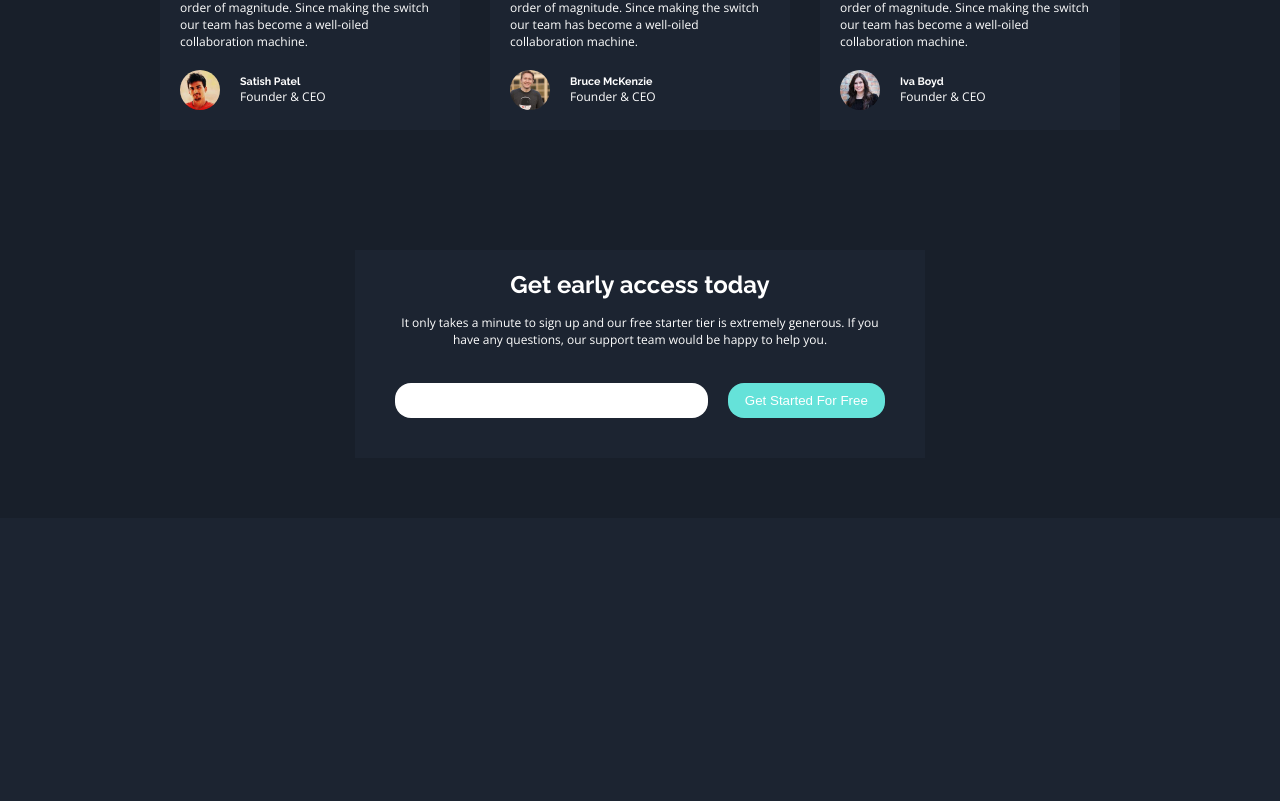
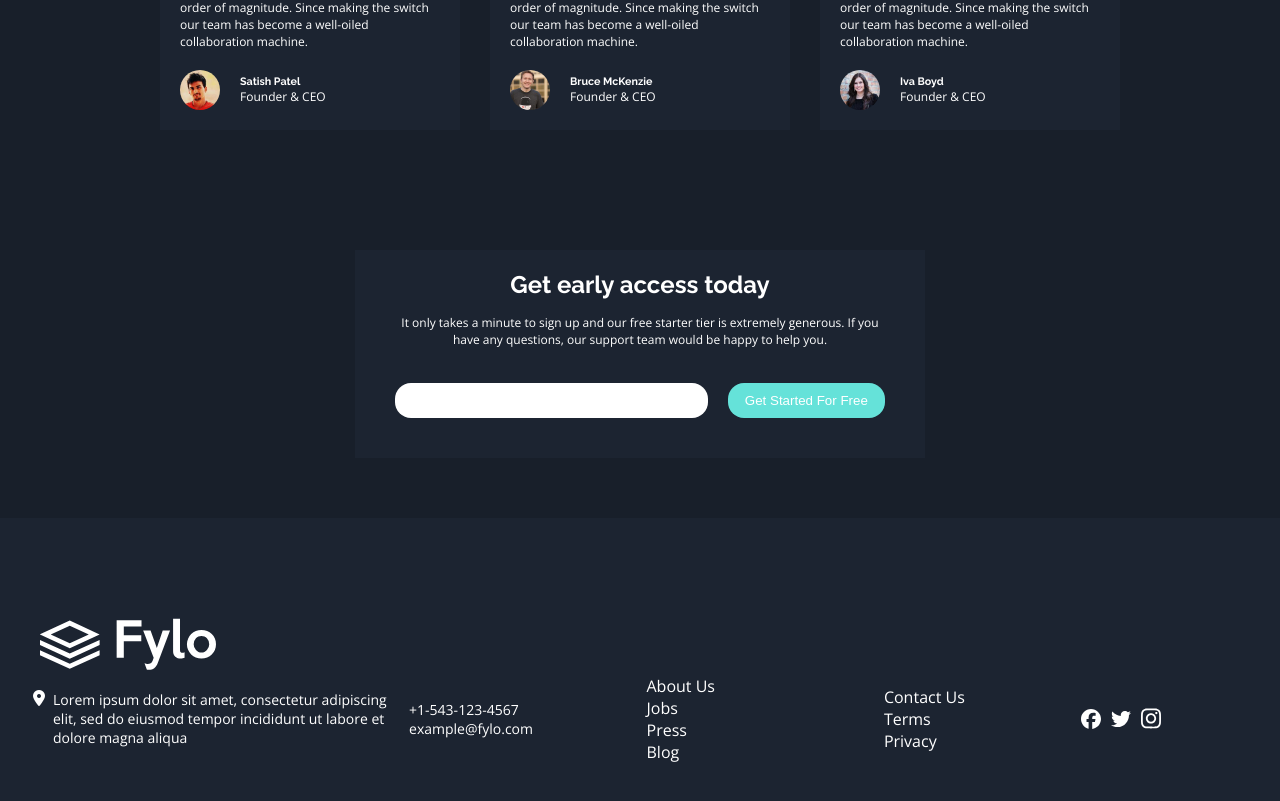
Before and after one commit to nouryy17/fylo-dark-theme-landing-page, a React (Create React App) app: page / in a window 1280 px wide. Shown: the part 1978-2779 px from the top of the page. Before the commit the page ends 2496 px from the top, so only its background shows below. Built offline with nearby package versions, Linux system fonts and the light colour scheme.

Commit message:
add footer

```diff
--- a/package.json
+++ b/package.json
@@ -3,6 +3,8 @@
   "version": "0.1.0",
   "private": true,
   "dependencies": {
+    "@fortawesome/free-solid-svg-icons": "^6.6.0",
+    "@fortawesome/react-fontawesome": "^0.2.2",
     "@testing-library/jest-dom": "^5.17.0",
     "@testing-library/react": "^13.4.0",
     "@testing-library/user-event": "^13.5.0",
--- a/public/index.html
+++ b/public/index.html
@@ -10,6 +10,8 @@
       content="Web site created using create-react-app"
     />
     <link rel="apple-touch-icon" href="%PUBLIC_URL%/logo192.png" />
+    <link rel="stylesheet" href="https://cdnjs.cloudflare.com/ajax/libs/font-awesome/6.0.0-beta3/css/all.min.css">
+
     <!--
       manifest.json provides metadata used when your web app is installed on a
       user's mobile device or desktop. See https://developers.google.com/web/fundamentals/web-app-manifest/
--- a/src/App.js
+++ b/src/App.js
@@ -4,6 +4,7 @@ import PROPS from "./component/props"
 import TESTIMONIALS from "./component/testimonials";
 import FOUNDER from './component/foundersPart'
 import EMAIL from "./component/validEmilePart"
+import FOOTER from "./component/footer"
 function App() {
   return (
     <div >
@@ -12,6 +13,7 @@ function App() {
       <TESTIMONIALS></TESTIMONIALS>
       <FOUNDER></FOUNDER>
       <EMAIL></EMAIL>
+      <FOOTER></FOOTER>
     </div>
   );
 }
--- /dev/null
+++ b/src/component/footer.js
@@ -0,0 +1,42 @@
+import imf from "../images/logo.svg"
+
+
+
+export default function () {
+    return(
+        <footer >
+            <img src={imf}></img>
+
+            <div>
+            <p className="one">Lorem ipsum dolor sit amet, consectetur adipiscing elit, sed do eiusmod tempor incididunt ut labore et dolore magna aliqua</p>
+            <div className="tow">
+            <p> +1-543-123-4567</p>
+            <p> example@fylo.com</p>
+
+            </div>
+            <ul className="three">
+            <li>About Us</li>
+            <li> Jobs </li>
+            <li> Press </li>
+            <li> Blog </li>
+
+            </ul>
+
+
+            <ul className="four">
+            <li>Contact Us</li>
+            <li> Terms</li>
+            <li>Privacy</li>
+            </ul>
+
+            <div className="icons">
+                  <svg xmlns="http://www.w3.org/2000/svg" viewBox="0 0 512 512"><path fill="#ffffff" d="M512 256C512 114.6 397.4 0 256 0S0 114.6 0 256C0 376 82.7 476.8 194.2 504.5V334.2H141.4V256h52.8V222.3c0-87.1 39.4-127.5 125-127.5c16.2 0 44.2 3.2 55.7 6.4V172c-6-.6-16.5-1-29.6-1c-42 0-58.2 15.9-58.2 57.2V256h83.6l-14.4 78.2H287V510.1C413.8 494.8 512 386.9 512 256h0z"/></svg>
+                  <svg xmlns="http://www.w3.org/2000/svg" viewBox="0 0 512 512"><path fill="#ffffff" d="M459.4 151.7c.3 4.5 .3 9.1 .3 13.6 0 138.7-105.6 298.6-298.6 298.6-59.5 0-114.7-17.2-161.1-47.1 8.4 1 16.6 1.3 25.3 1.3 49.1 0 94.2-16.6 130.3-44.8-46.1-1-84.8-31.2-98.1-72.8 6.5 1 13 1.6 19.8 1.6 9.4 0 18.8-1.3 27.6-3.6-48.1-9.7-84.1-52-84.1-103v-1.3c14 7.8 30.2 12.7 47.4 13.3-28.3-18.8-46.8-51-46.8-87.4 0-19.5 5.2-37.4 14.3-53 51.7 63.7 129.3 105.3 216.4 109.8-1.6-7.8-2.6-15.9-2.6-24 0-57.8 46.8-104.9 104.9-104.9 30.2 0 57.5 12.7 76.7 33.1 23.7-4.5 46.5-13.3 66.6-25.3-7.8 24.4-24.4 44.8-46.1 57.8 21.1-2.3 41.6-8.1 60.4-16.2-14.3 20.8-32.2 39.3-52.6 54.3z"/></svg>
+                  <svg xmlns="http://www.w3.org/2000/svg" viewBox="0 0 448 512"><path fill="#ffffff" d="M224.1 141c-63.6 0-114.9 51.3-114.9 114.9s51.3 114.9 114.9 114.9S339 319.5 339 255.9 287.7 141 224.1 141zm0 189.6c-41.1 0-74.7-33.5-74.7-74.7s33.5-74.7 74.7-74.7 74.7 33.5 74.7 74.7-33.6 74.7-74.7 74.7zm146.4-194.3c0 14.9-12 26.8-26.8 26.8-14.9 0-26.8-12-26.8-26.8s12-26.8 26.8-26.8 26.8 12 26.8 26.8zm76.1 27.2c-1.7-35.9-9.9-67.7-36.2-93.9-26.2-26.2-58-34.4-93.9-36.2-37-2.1-147.9-2.1-184.9 0-35.8 1.7-67.6 9.9-93.9 36.1s-34.4 58-36.2 93.9c-2.1 37-2.1 147.9 0 184.9 1.7 35.9 9.9 67.7 36.2 93.9s58 34.4 93.9 36.2c37 2.1 147.9 2.1 184.9 0 35.9-1.7 67.7-9.9 93.9-36.2 26.2-26.2 34.4-58 36.2-93.9 2.1-37 2.1-147.8 0-184.8zM398.8 388c-7.8 19.6-22.9 34.7-42.6 42.6-29.5 11.7-99.5 9-132.1 9s-102.7 2.6-132.1-9c-19.6-7.8-34.7-22.9-42.6-42.6-11.7-29.5-9-99.5-9-132.1s-2.6-102.7 9-132.1c7.8-19.6 22.9-34.7 42.6-42.6 29.5-11.7 99.5-9 132.1-9s102.7-2.6 132.1 9c19.6 7.8 34.7 22.9 42.6 42.6 11.7 29.5 9 99.5 9 132.1s2.7 102.7-9 132.1z"/></svg>
+            </div>
+
+            </div>
+
+        </footer>
+    )
+}
--- /dev/null
+++ b/src/style/footer.sass
@@ -0,0 +1,51 @@
+@import "./varble"
+@import "./mixsin"
+footer
+    padding: 100px 40px 60px
+    div
+        display: flex
+        justify-content: space-between
+        align-items: center
+        // grid-template-columns: repeat(auto-fill,minmax(200px,1fr))
+        color: $White
+
+        ul
+            flex-direction: column
+            li
+                cursor: pointer
+                &:hover
+                    color: $Cyan
+        .icons
+            flex-basis: 20%
+            display: flex
+            justify-content: center
+            gap: 10px
+            svg
+               width: 20px
+               cursor: pointer
+               &:hover
+                path
+                    fill: $Cyan
+        .one
+            flex-basis: 30%
+            position: relative
+            margin-left: 13px
+
+            &::after
+                content: "\f3c5"
+                position: absolute
+                top: 0
+                left: -20px
+                width: 30px
+                height: 30px
+                font-size: 16px
+                font-weight: 900
+                font-family: 'Font Awesome 6 Free'
+
+        .tow
+            display: block
+            flex-basis: 20%
+        .three
+            flex-basis: 20%
+        .four
+            flex-basis: 10%
--- a/src/style/style.css
+++ b/src/style/style.css
@@ -300,4 +300,110 @@ ul {
   flex-basis: 80%;
 }
 
+h1, h2, h3, h4, h5, h6 {
+  font-family: "Raleway", sans-serif;
+}
+
+p, span, div {
+  font-family: "Open Sans", sans-serif;
+}
+
+p {
+  font-size: 14px;
+}
+
+body {
+  background-color: hsl(217, 28%, 15%);
+  width: 100%;
+  height: 100%;
+  overflow-x: hidden;
+}
+
+ul {
+  list-style: none;
+  display: flex;
+}
+
+.continer {
+  padding: 60px;
+}
+
+.button {
+  width: 200px;
+  padding: 10px 0;
+  border-radius: 16px;
+  border: none;
+  background: hsl(176, 68%, 64%);
+  color: white;
+  cursor: pointer;
+  transition: 0.5s;
+}
+.button:hover {
+  background: hsla(176, 68%, 64%, 0.6);
+}
+
+* {
+  margin: 0;
+  padding: 0;
+  box-sizing: border-box;
+}
+
+footer {
+  padding: 100px 40px 60px;
+}
+footer div {
+  display: flex;
+  justify-content: space-between;
+  align-items: center;
+  color: hsl(0, 0%, 100%);
+}
+footer div ul {
+  flex-direction: column;
+}
+footer div ul li {
+  cursor: pointer;
+}
+footer div ul li:hover {
+  color: hsl(176, 68%, 64%);
+}
+footer div .icons {
+  flex-basis: 20%;
+  display: flex;
+  justify-content: center;
+  gap: 10px;
+}
+footer div .icons svg {
+  width: 20px;
+  cursor: pointer;
+}
+footer div .icons svg:hover path {
+  fill: hsl(176, 68%, 64%);
+}
+footer div .one {
+  flex-basis: 30%;
+  position: relative;
+  margin-left: 13px;
+}
+footer div .one::after {
+  content: "\f3c5";
+  position: absolute;
+  top: 0;
+  left: -20px;
+  width: 30px;
+  height: 30px;
+  font-size: 16px;
+  font-weight: 900;
+  font-family: "Font Awesome 6 Free";
+}
+footer div .tow {
+  display: block;
+  flex-basis: 20%;
+}
+footer div .three {
+  flex-basis: 20%;
+}
+footer div .four {
+  flex-basis: 10%;
+}
+
 /*# sourceMappingURL=style.css.map */
--- a/src/style/style.sass
+++ b/src/style/style.sass
@@ -3,3 +3,4 @@
 @import "./main.sass"
 @import "./props"
 @import "./Email"
+@import "./footer"
```
Also changed, not shown: 2 other files (tests, documents, lock files or other folders).
